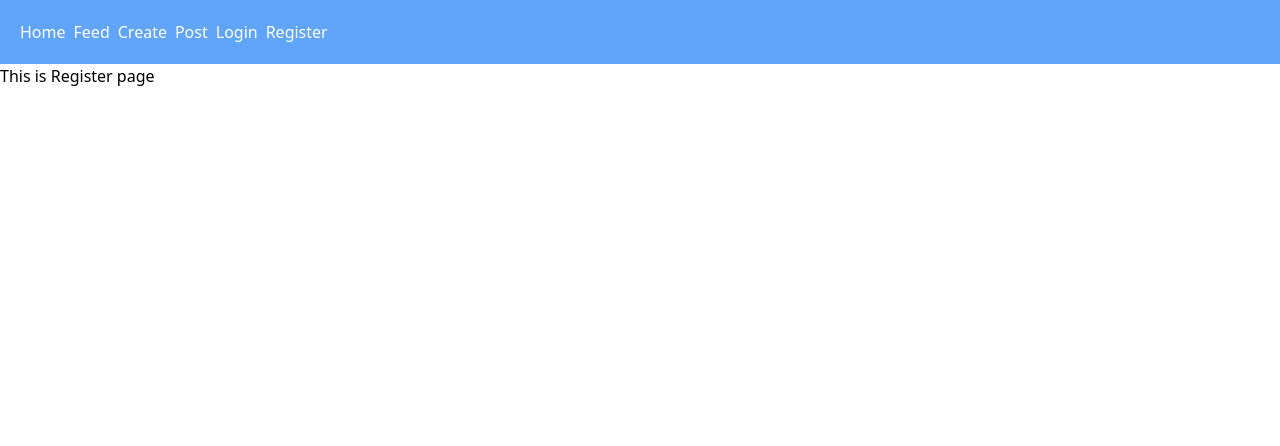
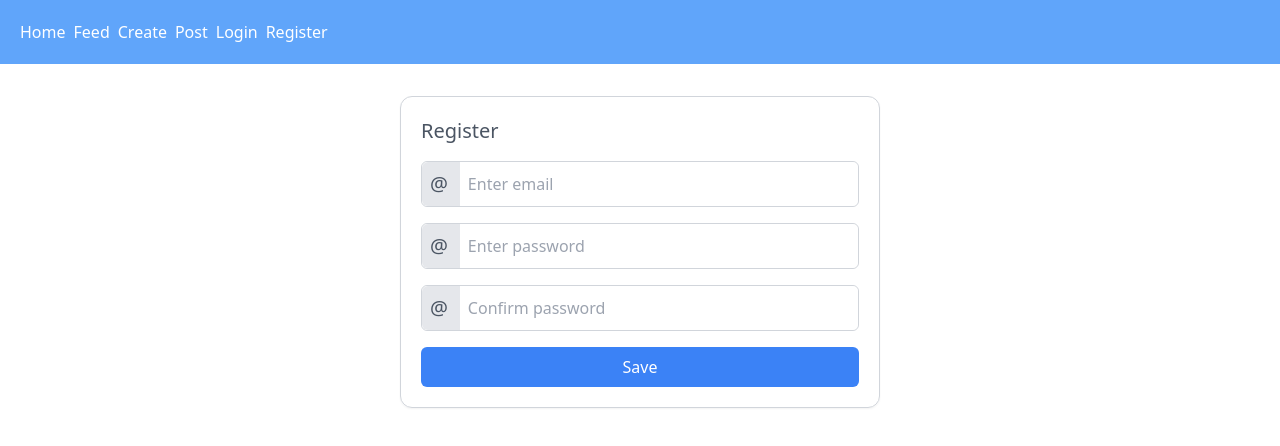
Before and after one commit to ashishchavan27/blogger-frontend-vue, a Vue app: page /register in a window 1280 px wide. Shown: the top 446 px of the page. Built offline with nearby package versions, Linux system fonts and the light colour scheme.

Commit message:
HTML setup for login and register pages

```diff
--- a/src/views/auth/Login.vue
+++ b/src/views/auth/Login.vue
@@ -1,5 +1,50 @@
 <template>
-    <div>
-        <p>This is Login page</p>
+    <div class="mx-auto border border-gray-300 p-5 w-full flex flex-col space-y-4 w-100 mt-8 shadow-sm rounded-xl" style="width:30rem">
+        <div class="font-medium text-xl text-gray-600">
+            <h3>Login</h3>
+        </div>
+        <div class="flex border border-gray-300 w-full rounded-md">
+            <span class="bg-gray-200 text-xl rounded-l-md text-gray-600 w-10 p-2 text-medium">@</span>
+            <input
+                name="email"
+                id="user-email"
+                placeholder="Enter email"
+                class="form-control focus:outline-none focus:ring-0 w-full focus:border-transparent p-2 rounded-r-md"
+            />
+        </div>
+        <div class="flex border border-gray-300 w-full rounded-md">
+            <span class="bg-gray-200 text-xl rounded-l-md text-gray-600 w-10 p-2 text-medium">@</span>
+            <input
+                type="password"
+                name="password"
+                id="user-password"
+                placeholder="Enter password"
+                class="form-control focus:outline-none focus:ring-0 w-full focus:border-transparent p-2 rounded-r-md"
+            />
+        </div>
+        <div>
+            <button
+                type="submit"
+                class="btn bg-blue-500 text-white w-full p-2 rounded-md"
+            >
+                Save
+            </button>
+        </div>
     </div>
 </template>
+
+<script>
+import { computed, defineComponent } from "vue";
+import useStore from "../../store/main";
+
+export default defineComponent({
+    setup() {
+        const store = useStore;
+        let post = computed(() => store.state.post.post);
+        return {
+            post,
+        };
+    },
+});
+
+</script>
--- a/src/views/auth/Register.vue
+++ b/src/views/auth/Register.vue
@@ -1,5 +1,60 @@
 <template>
-    <div>
-        <p>This is Register page</p>
+    <div class="mx-auto border border-gray-300 p-5 w-full flex flex-col space-y-4 w-100 mt-8 shadow-sm rounded-xl" style="width:30rem">
+        <div class="font-medium text-xl text-gray-600">
+            <h3>Register</h3>
+        </div>
+        <div class="flex border border-gray-300 w-full rounded-md">
+            <span class="bg-gray-200 text-xl rounded-l-md text-gray-600 w-10 p-2 text-medium">@</span>
+            <input
+                name="email"
+                id="user-email"
+                placeholder="Enter email"
+                class="form-control focus:outline-none focus:ring-0 w-full focus:border-transparent p-2 rounded-r-md"
+            />
+        </div>
+        <div class="flex border border-gray-300 w-full rounded-md">
+            <span class="bg-gray-200 text-xl rounded-l-md text-gray-600 w-10 p-2 text-medium">@</span>
+            <input
+                type="password"
+                name="password"
+                id="user-password"
+                placeholder="Enter password"
+                class="form-control focus:outline-none focus:ring-0 w-full focus:border-transparent p-2 rounded-r-md"
+            />
+        </div>
+        <div class="flex border border-gray-300 w-full rounded-md">
+            <span class="bg-gray-200 text-xl rounded-l-md text-gray-600 w-10 p-2 text-medium">@</span>
+            <input
+                type="password"
+                name="confirm-password"
+                id="user-confirm-password"
+                placeholder="Confirm password"
+                class="form-control focus:outline-none focus:ring-0 w-full focus:border-transparent p-2 rounded-r-md"
+            />
+        </div>
+        <div>
+            <button
+                type="submit"
+                class="btn bg-blue-500 text-white w-full p-2 rounded-md"
+            >
+                Save
+            </button>
+        </div>
     </div>
 </template>
+
+<script>
+import { computed, defineComponent } from "vue";
+import useStore from "../../store/main";
+
+export default defineComponent({
+    setup() {
+        const store = useStore;
+        let post = computed(() => store.state.post.post);
+        return {
+            post,
+        };
+    },
+});
+
+</script>
```
